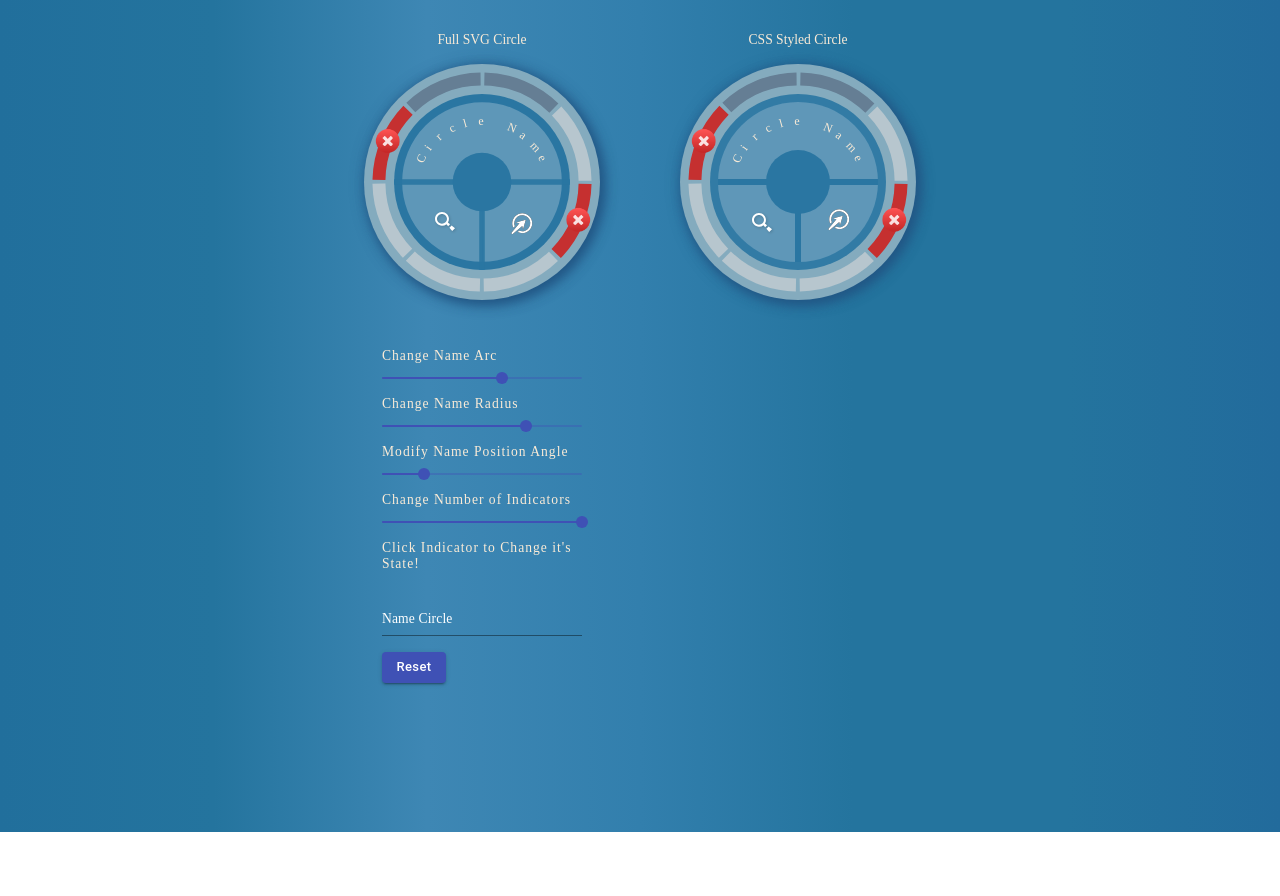
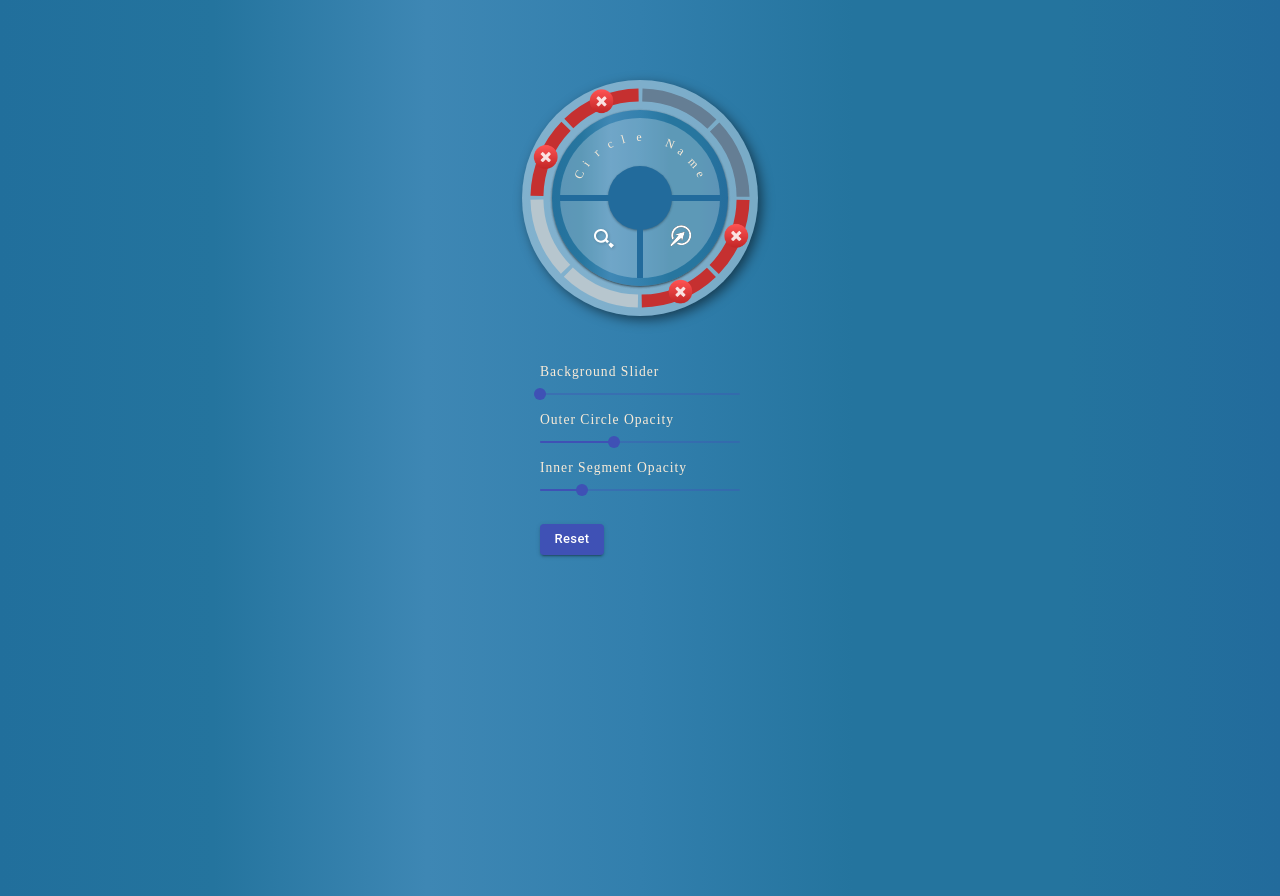
Before and after one commit to MrTesau/circle_test, a React (Create React App) app: page / in a window 1280 px wide. Before the commit the page ends 832 px from the top, so only its background shows below. Built offline with nearby package versions, Linux system fonts and the light colour scheme.

Commit message:
test push

```diff
--- a/src/App.css
+++ b/src/App.css
@@ -7,51 +7,86 @@ body {
   height: auto;
   min-height: 100vh;
   background-color: #226b9c;
-  background-image: linear-gradient(
-    to right,
-    #216f9c,
-    #24749e,
-    #3e87b4,
-    #327fad,
-    #24749e,
-    #24749e,
-    #226b9c
-  );
   display: flex;
   justify-content: center;
   align-items: flex-start;
   flex-wrap: wrap;
-  padding: 1rem 0 1rem 0;
+  padding: 5rem 0 1rem 0;
 }
 .circle {
-  background: rgba(132, 171, 190, 1);
+  background-color: #fff;
   border-radius: 50%;
   display: flex;
   justify-content: center;
   align-items: center;
+  /*
   box-shadow: 0.25em 0.25em 0.75em rgba(33, 85, 132, 0.9),
-    0.125em 0.125em 0.95em rgba(33, 85, 132, 0.9);
+    0.125em 0.125em 0.95em rgba(33, 85, 132, 0.9);*/
   position: relative;
+}
+.circle-opacity {
+  border-radius: 50%;
+  display: flex;
+  justify-content: center;
+  align-items: center;
+  box-shadow: 0.25em 0.25em 0.75em rgba(0, 0, 0, 0.5);
+  position: relative;
+  width: 14.75rem;
+  height: 14.75rem;
 }
 .circle-inner {
   width: 11rem;
   height: 11rem;
-  background: rgba(42, 118, 162, 0.9);
   border-radius: 50%;
-
+  box-shadow: 0 1px 3px rgba(0, 0, 0, 0.12), 0 1px 2px rgba(0, 0, 0, 0.24);
   display: flex;
   justify-content: center;
   align-items: center;
 }
-.circle-inner-segmented {
+.circle-inner-segmented-canvas {
   width: 10rem;
   height: 10rem;
-  background: rgba(100, 155, 187, 0.9);
+  background: #fff;
   border-radius: 50%;
   position: relative;
   display: flex;
   justify-content: space-between;
   align-items: flex-end;
+}
+.circle-inner-segmented {
+  width: 10rem;
+  height: 10rem;
+  /*background: rgba(100, 155, 187, 0.9);*/
+  border-radius: 50%;
+  position: relative;
+  display: flex;
+  justify-content: center;
+  align-items: center;
+}
+.circle-center {
+  width: 4rem;
+  height: 4rem;
+  box-shadow: 0 1px 3px rgba(0, 0, 0, 0.12), 0 1px 2px rgba(0, 0, 0, 0.24);
+  /*background: rgba(42, 118, 162, 1);*/
+  border-radius: 50%;
+  /* position: absolute;
+  top: 3rem;
+  left: 3rem;*/
+}
+.inner-vertical-divider {
+  width: 0.36rem;
+  height: 5rem;
+  /* background: rgba(42, 118, 162, 1);*/
+  position: absolute;
+  left: 4.82rem;
+  top: 5rem;
+}
+.inner-horizontal-divider {
+  width: 10rem;
+  height: 0.36rem;
+  /*background: rgba(42, 118, 162, 1);*/
+  position: absolute;
+  top: 4.82rem;
 }
 /* SVG Circle Wrapper */
 .circle-inner-segmented-svg {
@@ -81,30 +116,7 @@ body {
   margin: 0;
   padding: 0;
 }
-.circle-center {
-  width: 4rem;
-  height: 4rem;
-  background: rgba(42, 118, 162, 1);
-  border-radius: 50%;
-  position: absolute;
-  top: 3rem;
-  left: 3rem;
-}
-.inner-horizontal-divider {
-  width: 10rem;
-  height: 0.36rem;
-  background: rgba(42, 118, 162, 1);
-  position: absolute;
-  top: 4.82rem;
-}
-.inner-vertical-divider {
-  width: 0.36rem;
-  height: 5rem;
-  background: rgba(42, 118, 162, 1);
-  position: absolute;
-  left: 4.82rem;
-  top: 5rem;
-}
+/* Curved Text Settings */
 p {
   font-family: "Amatic SC", cursive;
   font-size: 0.75rem;
--- a/src/App.js
+++ b/src/App.js
@@ -1,7 +1,8 @@
 import React, { useState } from "react";
-import CircleComponent from "./circleComponents/CircleComponent";
+//import CircleComponent from "./circleComponents/CircleComponent";
 import CssCircle from "./circleCSS/circleCSS";
-import SlidersComponent from "./circleComponents/SlidersComponent";
+//import SlidersComponent from "./circleComponents/SlidersComponent";
+import OpacitySliders from "./circleCSS/OpacitySliders";
 import "./App.css";
 
 const App = () => {
@@ -10,7 +11,6 @@ const App = () => {
   const [circleDimensions, setCircleDimension] = useState(14.75);
   const [innerCircleDimensions, setInnerCircleDimensions] = useState(10);
   const [indicatorPos, setIndicatorPos] = useState(17);
-
   // Text and Arc settings:
   const [text, setText] = useState("Circle Name");
   const [arc, setArc] = useState(140);
@@ -19,14 +19,26 @@ const App = () => {
   // Indicator data:
   const [data, setData] = useState([
     "off",
-    "on",
+    "off",
+    "broken",
     "broken",
     "on",
     "on",
-    "on",
     "broken",
-    "off",
+    "broken",
   ]);
+  // Opacity and Background Settings:
+  const [backgroundTheme, setBackgroundTheme] = useState([
+    ["#216f9c,#24749e,#3e87b4,#327fad,#24749e,#24749e,#226b9c"],
+    ["#CB4335, #CD5C5C"],
+    ["#8E44AD,#8F45AE"],
+    ["#21874C, #20864B"],
+    ["#CA6F1E,#CD711F"],
+    ["#283E51, #4B79A1"],
+  ]);
+  const [currentBackground, setCurrentBackground] = useState(0);
+  const [innerSegmentOpacity, setInnerSegmentOpacity] = useState(0.25);
+  const [outerCircleOpacity, setOuterCircleOpacity] = useState(0.37);
 
   React.useEffect(() => {
     // Scale outer CSS dimension to SVG viewBox
@@ -50,6 +62,10 @@ const App = () => {
     circleDimensions,
     innerCircleDimensions,
     indicatorPos,
+    outerCircleOpacity,
+    innerSegmentOpacity,
+    backgroundTheme,
+    currentBackground,
   };
   const sliderProps = {
     text,
@@ -67,7 +83,42 @@ const App = () => {
   };
 
   return (
-    <div className="container">
+    <div
+      className="container"
+      style={{
+        backgroundImage: `linear-gradient(
+    to right,${backgroundTheme[currentBackground]}
+  )`,
+      }}
+    >
+      <div
+        style={{
+          display: "flex",
+          justifyContent: "center",
+          flexDirection: "column",
+          alignItems: "center",
+          //marginLeft: "5rem",
+          color: "antiquewhite",
+        }}
+      >
+        <CssCircle {...circleProps} />
+        <OpacitySliders
+          outerCircleOpacity={outerCircleOpacity}
+          setOuterCircleOpacity={setOuterCircleOpacity}
+          innerSegmentOpacity={innerSegmentOpacity}
+          setInnerSegmentOpacity={setInnerSegmentOpacity}
+          currentBackgound={currentBackground}
+          setCurrentBackground={setCurrentBackground}
+        />
+      </div>
+    </div>
+  );
+};
+
+export default App;
+
+/* Code that Needs to be Re-Introduced:
+  /*
       <div
         style={{
           display: "flex",
@@ -87,28 +138,20 @@ const App = () => {
           Full SVG Circle
         </div>
         <CircleComponent {...circleProps} />
+        {/* <SlidersComponent {...sliderProps} />
+      </div>
 
-        <SlidersComponent {...sliderProps} />
-      </div>
-      <div
-        style={{
-          display: "flex",
-          justifyContent: "center",
-          flexDirection: "column",
-          alignItems: "center",
-          marginLeft: "5rem",
-          color: "antiquewhite",
-        }}
-      >
-        <div
+
+
+       <div
           style={{ margin: "1rem", fontFamily: "cursive", fontSize: "0.85rem" }}
         >
           CSS Styled Circle
         </div>
-        <CssCircle {...circleProps} />
-      </div>
-    </div>
-  );
-};
 
-export default App;
+
+
+
+
+
+     */
--- /dev/null
+++ b/src/circleCSS/OpacitySliders.js
@@ -0,0 +1,83 @@
+import React, { useState, useEffect } from "react";
+import Slider from "@material-ui/core/Slider";
+import { makeStyles } from "@material-ui/core/styles";
+import Button from "@material-ui/core/Button";
+
+const useStyles = makeStyles({
+  root: {
+    width: 200,
+    marginTop: "3rem",
+    fontFamily: "cursive",
+    fontSize: "0.85rem",
+    color: "antiquewhite",
+    letterSpacing: "1px",
+  },
+});
+
+const SlidersComponent = (props) => {
+  const classes = useStyles();
+  const {
+    outerCircleOpacity,
+    setOuterCircleOpacity,
+    innerSegmentOpacity,
+    setInnerSegmentOpacity,
+    currentBackground,
+    setCurrentBackground,
+  } = props;
+
+  // Outer Circle Opacity
+  const OuterCircleChange = (event, newValue) => {
+    setOuterCircleOpacity(newValue);
+  };
+  const InnerSegmentChange = (event, newValue) => {
+    setInnerSegmentOpacity(newValue);
+  };
+  const backgroundChange = (event, newValue) => {
+    setCurrentBackground(newValue);
+  };
+  return (
+    <div className={classes.root}>
+      <div>Background Slider</div>
+      <Slider
+        value={currentBackground}
+        step={1}
+        min={0}
+        max={5}
+        onChange={backgroundChange}
+      />
+      <div>Outer Circle Opacity</div>
+      <Slider
+        value={outerCircleOpacity}
+        step={0.01}
+        min={0}
+        max={1}
+        onChange={OuterCircleChange}
+      />
+      <div>Inner Segment Opacity</div>
+      <Slider
+        value={innerSegmentOpacity}
+        step={0.005}
+        min={0.05}
+        max={1}
+        onChange={InnerSegmentChange}
+      />
+      <div style={{ marginTop: "1rem" }}>
+        <Button
+          size="small"
+          variant="contained"
+          color="primary"
+          style={{ textTransform: "none" }}
+          onClick={() => {
+            setOuterCircleOpacity(0.37);
+            setInnerSegmentOpacity(0.25);
+            setCurrentBackground(0);
+          }}
+        >
+          Reset
+        </Button>
+      </div>
+    </div>
+  );
+};
+
+export default SlidersComponent;
--- a/src/circleCSS/circleCSS.js
+++ b/src/circleCSS/circleCSS.js
@@ -3,35 +3,92 @@ import Heading from "../circleComponents/curvedText.js";
 import Arrow from "../assets/arrow";
 import Magnifier from "../assets/magnifier";
 import IndicatorComponent from "../circleComponents/IndicatorComponent";
+const BgMask = [
+  "#226b9c",
+  "#CB4335",
+  "#8E44AD",
+  "#21874C",
+  "#CA6F1E",
+  "#4B79A1",
+];
 
 const CircleComponent = (props) => {
-  const { text, arc, radius, arcTransform, data, setData } = props;
+  const [theme, setTheme] = React.useState("blue");
+  const {
+    text,
+    arc,
+    radius,
+    arcTransform,
+    data,
+    setData,
+    outerCircleOpacity,
+    innerSegmentOpacity,
+    backgroundTheme,
+    currentBackground,
+  } = props;
+
   return (
     <div
-      className="circle"
+      className="circle-opacity"
       style={{
-        width: "14.75rem",
-        height: "14.75rem",
+        backgroundColor: `rgba(255, 255, 255, ${outerCircleOpacity})`,
       }}
     >
       <IndicatorComponent indicators={data} setIndicators={setData} />
-      <div className="circle-inner">
-        <div className="circle-inner-segmented">
+      <div
+        className="circle-inner"
+        style={{
+          backgroundImage: `linear-gradient(
+    to right,${backgroundTheme[currentBackground]}
+  )`,
+        }}
+        /*backgroundColor: BgMask[theme], // adopts background color
+        }}*/
+      >
+        <div
+          className="circle-inner"
+          style={{
+            backgroundColor: `rgba(255, 255, 255, 0.01)`,
+          }}
+        >
+          {" "}
+          <div
+            className="circle-inner-segmented"
+            style={{
+              backgroundColor: `rgba(255, 255, 255,${innerSegmentOpacity})`,
+            }}
+          >
             <Heading
               text={text}
               arc={arc}
               radius={radius}
               arcTransform={arcTransform}
             />
-          <div className="circle-center"></div>
             <div className="svg-arrow">
               <Arrow />
             </div>
             <div className="svg-magnifier">
               <Magnifier />
             </div>
-          <div className="inner-horizontal-divider"></div>
-          <div className="inner-vertical-divider"></div>
+            <div
+              className="inner-horizontal-divider"
+              style={{
+                backgroundColor: BgMask[currentBackground],
+              }}
+            ></div>
+            <div
+              className="inner-vertical-divider"
+              style={{
+                backgroundColor: BgMask[currentBackground],
+              }}
+            ></div>
+            <div
+              className="circle-center"
+              style={{
+                backgroundColor: BgMask[currentBackground],
+              }}
+            ></div>
+          </div>
         </div>
       </div>
     </div>
--- a/src/circleComponents/CircleComponent.js
+++ b/src/circleComponents/CircleComponent.js
@@ -1,10 +1,10 @@
-import React from "react";
-import HeadingText from "./curvedText.js";
+//import React from "react";
+//import HeadingText from "./curvedText.js";
 //import Arrow from "../assets/arrow";
 //import Magnifier from "../assets/magnifier";
-import IndicatorComponent from "./IndicatorComponent";
-import InnerCircle from "./innerSegmentedCircle";
-
+//import IndicatorComponent from "./IndicatorComponent";
+//import InnerCircle from "./innerSegmentedCircle";
+/*
 const CircleComponent = (props) => {
   const {
     text,
@@ -18,15 +18,16 @@ const CircleComponent = (props) => {
     innerCircleDimensions,
     indicatorPos,
   } = props;
-
+  // Converting DIV wrapper to SVG would help scaling functionality?
   return (
     <div
-      className="circle"
+      className="circle-opacity"
       style={{
         width: `${circleDimensions}rem`,
         height: `${circleDimensions}rem`,
       }}
     >
+      {/*
       <InnerCircle viewBoxSize={viewBoxSize} />
       <IndicatorComponent
         indicators={data}
@@ -48,8 +49,8 @@ const CircleComponent = (props) => {
           arcTransform={arcTransform}
         />
       </div>
+
     </div>
   );
 };
-
-export default CircleComponent;
+export default CircleComponent; */
--- a/src/circleComponents/IndicatorComponent.js
+++ b/src/circleComponents/IndicatorComponent.js
@@ -43,13 +43,14 @@ const IndicatorComponent = (props) => {
           viewBoxSize ? viewBoxSize : 42
         }`}
       >
+        {/*
         <circle
           cx="21"
           cy="21"
           fill="transparent"
           r="15.91549430918954"
           stroke="rgba(132, 171, 190, 1)"
-        ></circle>
+        ></circle> */}
         {indicators.map((indicator, i) => {
           return (
             <React.Fragment key={i}>
--- a/src/circleComponents/innerSegmentedCircle.js
+++ b/src/circleComponents/innerSegmentedCircle.js
@@ -78,7 +78,6 @@ const IndicatorComponent = (props) => {
           strokeDasharray="calc(25 * 31.42 / 100) calc(75 * 31.42 / 100)"
           strokeDashoffset="23.60"
         />
-
         {/* vertical divider */}
         <rect
           x="20.5"
```
Also changed, not shown: 1 other file (tests, documents, lock files or other folders). Lines whose indentation alone changed are shown as unchanged.
